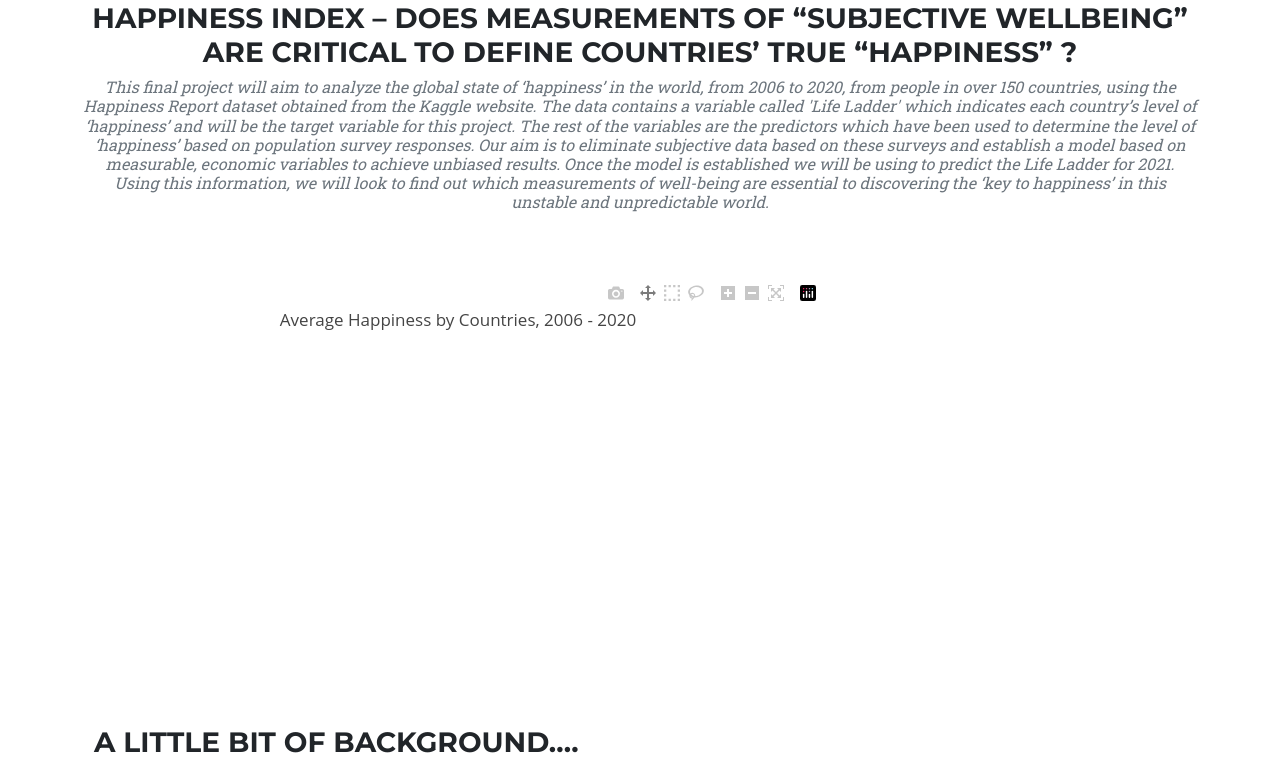
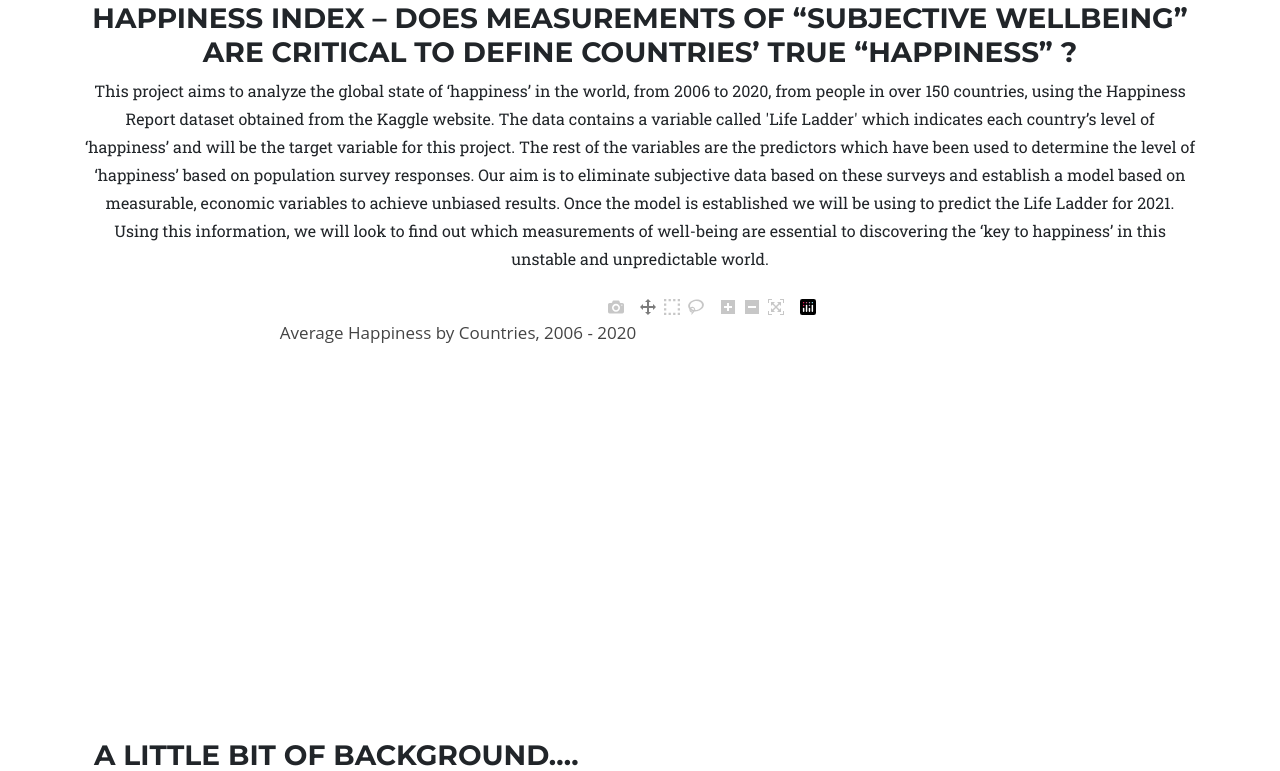
Before and after one commit to mafven/The-World-Happiness-in-Focus, a Flask app: page /plot3 in a window 1280 px wide. Shown: the part 94-865 px from the top of the page. Run offline with Flask 2, Linux system fonts and the light colour scheme; data that the repository does not hold is empty; some libraries are stand-ins or nearby versions.

Commit message:
update plot3.html

```diff
--- a/templates/plot3.html
+++ b/templates/plot3.html
@@ -41,12 +41,13 @@
     <div class="text-center">
     <h3 class="section-heading text-uppercase">Happiness Index – Does measurements of
         “subjective wellbeing”  are  critical to define countries’ true “happiness” ? </h3>
-    <h3 class="section-subheading text-muted">
-        This final project will aim to analyze the global state of ‘happiness’ in the world, from 2006 to 2020, from people in over 150 countries, using the Happiness Report dataset obtained from the Kaggle website. The data contains a variable called 'Life Ladder' which indicates each country’s level of ‘happiness’ and will be the target variable for this project. The rest of the variables are the predictors which have been used to determine the level of ‘happiness’ based on population survey responses. Our aim is to eliminate subjective data based on these surveys and establish a model based on measurable, economic variables to achieve unbiased results.
+    <p>
+        This project aims to analyze the global state of ‘happiness’ in the world, from 2006 to 2020, from people in over 150 countries, using the Happiness Report dataset obtained from the Kaggle website. The data contains a variable called 'Life Ladder' which indicates each country’s level of ‘happiness’ and will be the target variable for this project. The rest of the variables are the predictors which have been used to determine the level of ‘happiness’ based on population survey responses. Our aim is to eliminate subjective data based on these surveys and establish a model based on measurable, economic variables to achieve unbiased results.
 Once the model is established we will be using to predict the Life Ladder for 2021.
 
 Using this information, we will look to find out which  measurements of well-being are essential to discovering the ‘key to happiness’ in this unstable and unpredictable world.
-</h3>
+    </p>
+
     </div>
 
     <div class="container">
@@ -100,12 +101,12 @@ Using this information, we will look to find out which  measurements of well-bei
         In order to answer the question, about the importance of subjective wellbeing measurements to the
         happiness index . In our prediction model we have removed all subjective variables such as perception
         of freedom, perception of corruption , generosity that was based on survey results and only considered
-        GDP and Life Expectancy against our target variable 'Life Ladder' for our train and test data.
+        GDP and Life Expectancy against our target variable 'Life Ladder' for our train and test data. </p>
 
-        No surprisingly, our model shows that life expectancy has a higher importance (77%)
-        in relation to second variable GDP, being therefore main feature of the model.
+    <p>No surprisingly, our model shows that life expectancy has a higher importance (77%)
+        in relation to second variable GDP, being therefore main feature of the model. </p>
 
-        Using the trained model to make predictions on 2021 data, we got an R Squared of 0,68 revealing
+    <p>Using the trained model to make predictions on 2021 data, we got an R Squared of 0,68 revealing
         that 68% of the data fit the regression model.
         The below table shows the Predication (and Actual) happiness index for 2021:</p>
     <div id="plot4"></div>
```
